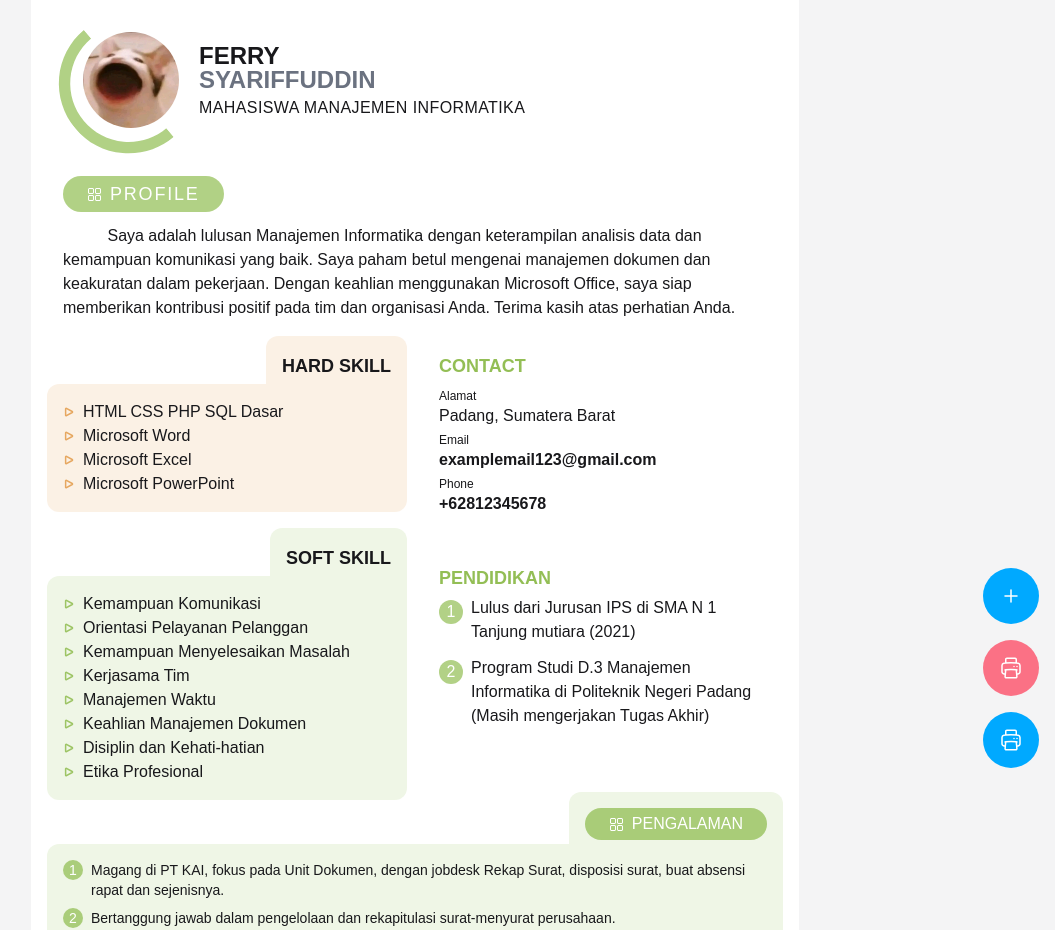
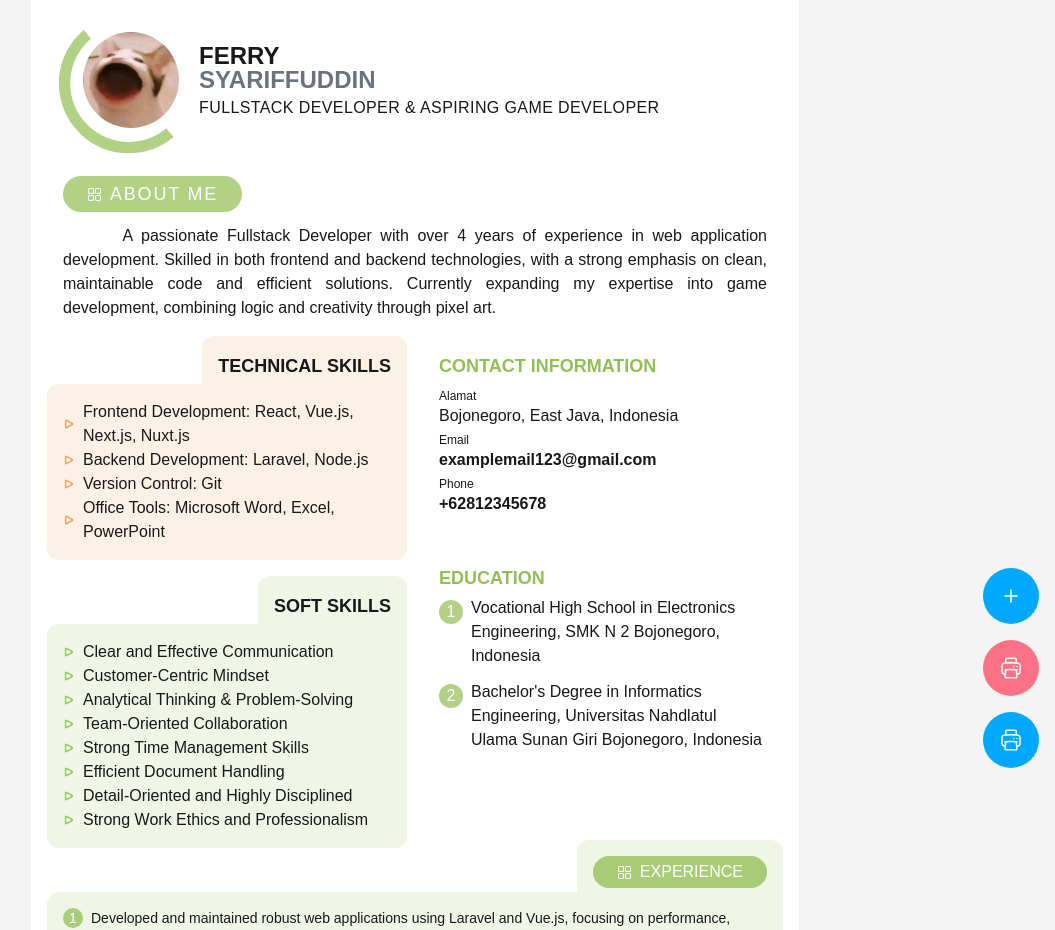
Before and after one commit to ferwizawsky/Simple-Resume-Builder, a Vue app: page / in a window 1280 px wide. Shown: the top 930 px of the page, without its empty margins (225-1280 px from the left). Built offline with nearby package versions, Linux system fonts and the light colour scheme; a web font is replaced by a local one; what vue3-html2pdf would draw is missing.

Commit message:
update detailing

```diff
--- a/src/pages/Index.vue
+++ b/src/pages/Index.vue
@@ -82,52 +82,56 @@ function changePhoto(event) {
 const tmp_img = ref();
 const user = ref({
   setting: {
-    tentang: "Profile",
-    skill: "Hard Skill",
-    skill2: "Soft Skill",
-    pendidikan: "pendidikan",
-    pengalaman: "pengalaman",
-    portofolio: "portofolio",
-    contact: "contact",
+    about: "About Me",
+    skill: "Technical Skills",
+    skill2: "Soft Skills",
+    educational: "Education",
+    experience: "Experience",
+    portofolio: "Portfolio",
+    contact: "Contact Information",
   },
   image: "/profile.jpg",
   first_name: "Ferry",
   last_name: "Syariffuddin",
-  address: "Padang, Sumatera Barat",
+  address: "Bojonegoro, East Java, Indonesia",
   phone: "+62812345678",
   email: "examplemail123@gmail.com",
-  tentang:
-    "Saya adalah lulusan Manajemen Informatika dengan keterampilan analisis data dan kemampuan komunikasi yang baik. Saya paham betul mengenai manajemen dokumen dan keakuratan dalam pekerjaan. Dengan keahlian menggunakan Microsoft Office, saya siap memberikan kontribusi positif pada tim dan organisasi Anda. Terima kasih atas perhatian Anda. ",
-  pekerjaan: "Mahasiswa Manajemen Informatika",
+  about:
+    "A passionate Fullstack Developer with over 4 years of experience in web application development. Skilled in both frontend and backend technologies, with a strong emphasis on clean, maintainable code and efficient solutions. Currently expanding my expertise into game development, combining logic and creativity through pixel art.",
+  pekerjaan: "Fullstack Developer & Aspiring Game Developer",
   skill_1: [
-    "HTML CSS PHP SQL Dasar",
-    "Microsoft Word",
-    "Microsoft Excel",
-    "Microsoft PowerPoint",
+    "Frontend Development: React, Vue.js, Next.js, Nuxt.js",
+    "Backend Development: Laravel, Node.js",
+    "Version Control: Git",
+    // "RESTful API Design & Integration",
+    // "Responsive & Adaptive Web Design",
+    // "Cross-Browser Compatibility Testing",
+    "Office Tools: Microsoft Word, Excel, PowerPoint",
   ],
   skill_2: [
-    "Kemampuan Komunikasi",
-    "Orientasi Pelayanan Pelanggan",
-    "Kemampuan Menyelesaikan Masalah",
-    "Kerjasama Tim",
-    "Manajemen Waktu",
-    "Keahlian Manajemen Dokumen",
-    "Disiplin dan Kehati-hatian",
-    "Etika Profesional",
+    "Clear and Effective Communication",
+    "Customer-Centric Mindset",
+    "Analytical Thinking & Problem-Solving",
+    "Team-Oriented Collaboration",
+    "Strong Time Management Skills",
+    "Efficient Document Handling",
+    "Detail-Oriented and Highly Disciplined",
+    "Strong Work Ethics and Professionalism",
   ],
-  pendidikan: [
-    "Lulus dari Jurusan IPS di SMA N 1 Tanjung mutiara (2021)",
-    "Program Studi D.3 Manajemen Informatika di Politeknik Negeri Padang (Masih mengerjakan Tugas Akhir)",
+  educational: [
+    "Vocational High School in Electronics Engineering, SMK N 2 Bojonegoro, Indonesia",
+    "Bachelor's Degree in Informatics Engineering, Universitas Nahdlatul Ulama Sunan Giri Bojonegoro, Indonesia",
   ],
-  pengalaman: [
-    "Magang di PT KAI, fokus pada Unit Dokumen, dengan jobdesk Rekap Surat, disposisi surat, buat absensi rapat dan sejenisnya.",
-    "Bertanggung jawab dalam pengelolaan dan rekapitulasi surat-menyurat perusahaan.",
-    "Mengasah keterampilan manajemen dokumen dan ketelitian dalam pekerjaan sehari-hari.",
-    "Berpartisipasi aktif dalam kerjasama tim untuk mencapai efisiensi operasional.",
-    "Merancang dan menyampaikan presentasi menggunakan PowerPoint selama studi akademis.",
-    "Menggunakan Excel untuk menganalisis data dalam proyek kuliah.",
+  experience: [
+    "Developed and maintained robust web applications using Laravel and Vue.js, focusing on performance, scalability, and intuitive user interfaces.",
+    "Implemented responsive and visually engaging UI components with Tailwind CSS, significantly enhancing the overall user experience.",
+    "Collaborated closely with cross-functional teams to deliver feature-complete applications on time and within scope.",
+    "Designed and integrated RESTful APIs, optimized database queries, and ensured code reusability to maximize application efficiency.",
+    "Troubleshot and resolved complex technical issues, including third-party API integrations, to extend application capabilities.",
+    "Actively participated in code reviews and provided mentorship and technical support to fellow developers, promoting best practices within the team.",
   ],
-  portofolio: ["Isi terserah"],
+
+  portofolio: ["Portfolio content to be added"],
 });
 </script>
 <template>
@@ -193,14 +197,14 @@ const user = ref({
                   clip-rule="evenodd"
                 ></path>
               </svg>
-              {{ user.setting?.tentang }}
+              {{ user.setting?.about }}
             </button>
           </div>
         </div>
-        <div class="pt-2">
+        <div class="pt-2 text-justify">
           <div>
-            &nbsp;&nbsp;&nbsp;&nbsp;&nbsp;&nbsp;&nbsp;&nbsp;&nbsp;
-            {{ user.tentang }}
+            &nbsp;&nbsp;&nbsp;&nbsp;&nbsp;&nbsp;
+            {{ user.about }}
           </div>
         </div>
       </section>
@@ -298,13 +302,13 @@ const user = ref({
               <div
                 class="font-bold text-base lg:text-lg uppercase text-lime-600/70"
               >
-                {{ user.setting?.pendidikan }}
+                {{ user.setting?.educational }}
               </div>
             </div>
             <div class="cardia-body pt-1">
               <div>
                 <div
-                  v-for="(item, index) in user.pendidikan"
+                  v-for="(item, index) in user.educational"
                   class="flex items-start mb-4"
                 >
                   <div
@@ -340,13 +344,13 @@ const user = ref({
                 clip-rule="evenodd"
               ></path>
             </svg>
-            {{ user.setting?.pengalaman }}
+            {{ user.setting?.experience }}
           </button>
         </div>
         <div class="cardia-body-r bg-lime-600/10 text-sm">
           <div>
             <div
-              v-for="(item, index) in user.pengalaman"
+              v-for="(item, index) in user.experience"
               class="flex items-start mb-2"
             >
               <div
```
Also changed, not shown: 1 other file (tests, documents, lock files or other folders).
